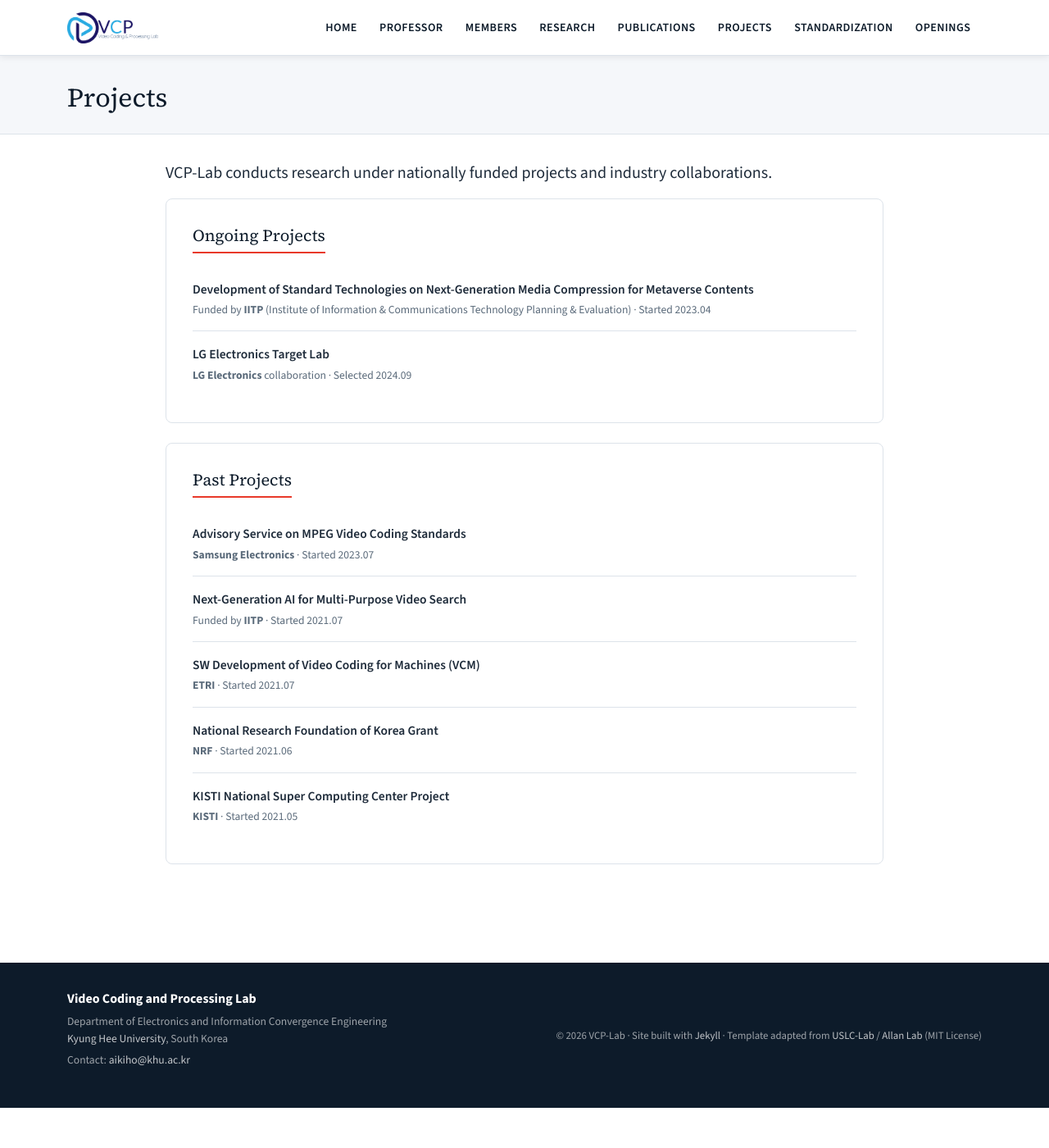
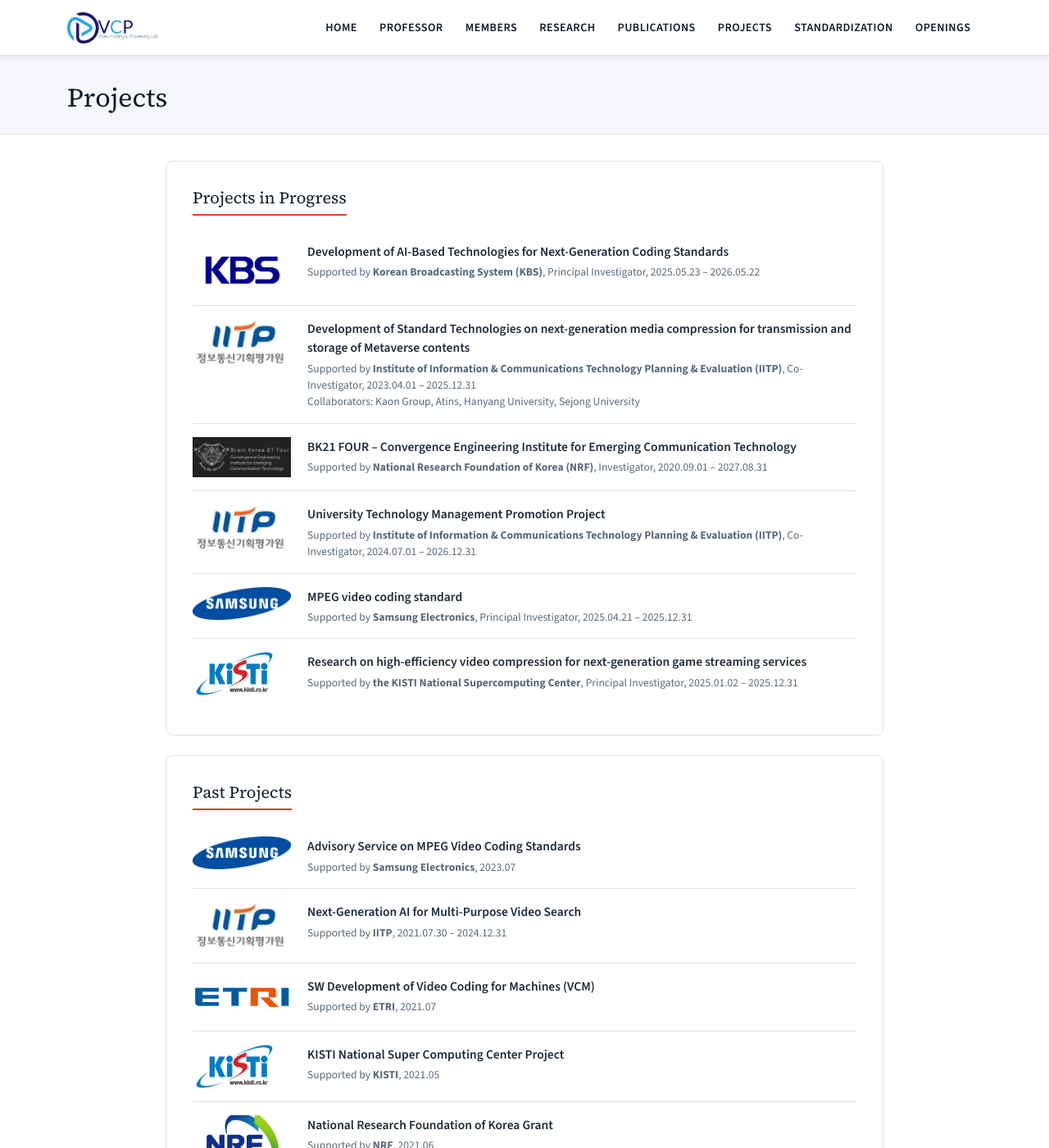
Before and after one commit to hazelran/lab_test2, a Jekyll site: the page built from _pages/projects.html, in a window 1280 px wide and 1400 px high. Shown: the whole window at 82% size. Built offline with Jekyll 4.4.1, drawn with Linux system fonts in a browser that asks for light colours.

Commit message:
Update projects.html

```diff
--- a/_pages/projects.html
+++ b/_pages/projects.html
@@ -12,50 +12,145 @@ permalink: /projects/
 
 <div class="content-section">
   <div class="container" style="max-width:900px;">
-    <p class="lead">
-      VCP-Lab conducts research under nationally funded projects and industry collaborations.
-    </p>
 
     <div class="section-card">
-      <h3>Ongoing Projects</h3>
+      <h3>Projects in Progress</h3>
 
-      <div class="pub-item">
-        <div class="pub-title">Development of Standard Technologies on Next-Generation Media Compression for Metaverse Contents</div>
-        <div class="pub-meta">Funded by <strong>IITP</strong> (Institute of Information &amp; Communications Technology Planning &amp; Evaluation) · Started 2023.04</div>
+      <div class="pub-item" style="display:flex; gap:20px; align-items:flex-start;">
+        <div style="min-width:120px; text-align:center; flex-shrink:0;">
+          <img src="{{ site.baseurl }}/images/logopic/KBS.jpg" alt="KBS"
+               style="max-width:120px; max-height:70px; object-fit:contain;"
+               onerror="this.style.display='none'">
+        </div>
+        <div>
+          <div class="pub-title">Development of AI-Based Technologies for Next-Generation Coding Standards</div>
+          <div class="pub-meta">Supported by <strong>Korean Broadcasting System (KBS)</strong>, Principal Investigator, 2025.05.23 – 2026.05.22</div>
+        </div>
       </div>
 
-      <div class="pub-item">
-        <div class="pub-title">LG Electronics Target Lab</div>
-        <div class="pub-meta"><strong>LG Electronics</strong> collaboration · Selected 2024.09</div>
+      <div class="pub-item" style="display:flex; gap:20px; align-items:flex-start;">
+        <div style="min-width:120px; text-align:center; flex-shrink:0;">
+          <img src="{{ site.baseurl }}/images/logopic/IITP.jpg" alt="IITP"
+               style="max-width:120px; max-height:70px; object-fit:contain;"
+               onerror="this.style.display='none'">
+        </div>
+        <div>
+          <div class="pub-title">Development of Standard Technologies on next-generation media compression for transmission and storage of Metaverse contents</div>
+          <div class="pub-meta">Supported by <strong>Institute of Information &amp; Communications Technology Planning &amp; Evaluation (IITP)</strong>, Co-Investigator, 2023.04.01 – 2025.12.31</div>
+          <div class="pub-meta">Collaborators: Kaon Group, Atins, Hanyang University, Sejong University</div>
+        </div>
+      </div>
+
+      <div class="pub-item" style="display:flex; gap:20px; align-items:flex-start;">
+        <div style="min-width:120px; text-align:center; flex-shrink:0;">
+          <img src="{{ site.baseurl }}/images/logopic/BK21.png" alt="BK21"
+               style="max-width:120px; max-height:70px; object-fit:contain;"
+               onerror="this.style.display='none'">
+        </div>
+        <div>
+          <div class="pub-title">BK21 FOUR – Convergence Engineering Institute for Emerging Communication Technology</div>
+          <div class="pub-meta">Supported by <strong>National Research Foundation of Korea (NRF)</strong>, Investigator, 2020.09.01 – 2027.08.31</div>
+        </div>
+      </div>
+
+      <div class="pub-item" style="display:flex; gap:20px; align-items:flex-start;">
+        <div style="min-width:120px; text-align:center; flex-shrink:0;">
+          <img src="{{ site.baseurl }}/images/logopic/IITP.jpg" alt="IITP"
+               style="max-width:120px; max-height:70px; object-fit:contain;"
+               onerror="this.style.display='none'">
+        </div>
+        <div>
+          <div class="pub-title">University Technology Management Promotion Project</div>
+          <div class="pub-meta">Supported by <strong>Institute of Information &amp; Communications Technology Planning &amp; Evaluation (IITP)</strong>, Co-Investigator, 2024.07.01 – 2026.12.31</div>
+        </div>
+      </div>
+
+      <div class="pub-item" style="display:flex; gap:20px; align-items:flex-start;">
+        <div style="min-width:120px; text-align:center; flex-shrink:0;">
+          <img src="{{ site.baseurl }}/images/logopic/sumsung.png" alt="Samsung"
+               style="max-width:120px; max-height:70px; object-fit:contain;"
+               onerror="this.style.display='none'">
+        </div>
+        <div>
+          <div class="pub-title">MPEG video coding standard</div>
+          <div class="pub-meta">Supported by <strong>Samsung Electronics</strong>, Principal Investigator, 2025.04.21 – 2025.12.31</div>
+        </div>
+      </div>
+
+      <div class="pub-item" style="display:flex; gap:20px; align-items:flex-start;">
+        <div style="min-width:120px; text-align:center; flex-shrink:0;">
+          <img src="{{ site.baseurl }}/images/logopic/KISTI.jpg" alt="KISTI"
+               style="max-width:120px; max-height:70px; object-fit:contain;"
+               onerror="this.style.display='none'">
+        </div>
+        <div>
+          <div class="pub-title">Research on high-efficiency video compression for next-generation game streaming services</div>
+          <div class="pub-meta">Supported by <strong>the KISTI National Supercomputing Center</strong>, Principal Investigator, 2025.01.02 – 2025.12.31</div>
+        </div>
       </div>
     </div>
 
-    <div class="section-card">
+    <div class="section-card mt-3">
       <h3>Past Projects</h3>
 
-      <div class="pub-item">
-        <div class="pub-title">Advisory Service on MPEG Video Coding Standards</div>
-        <div class="pub-meta"><strong>Samsung Electronics</strong> · Started 2023.07</div>
+      <div class="pub-item" style="display:flex; gap:20px; align-items:flex-start;">
+        <div style="min-width:120px; text-align:center; flex-shrink:0;">
+          <img src="{{ site.baseurl }}/images/logopic/sumsung.png" alt="Samsung"
+               style="max-width:120px; max-height:70px; object-fit:contain;"
+               onerror="this.style.display='none'">
+        </div>
+        <div>
+          <div class="pub-title">Advisory Service on MPEG Video Coding Standards</div>
+          <div class="pub-meta">Supported by <strong>Samsung Electronics</strong>, 2023.07</div>
+        </div>
       </div>
 
-      <div class="pub-item">
-        <div class="pub-title">Next-Generation AI for Multi-Purpose Video Search</div>
-        <div class="pub-meta">Funded by <strong>IITP</strong> · Started 2021.07</div>
+      <div class="pub-item" style="display:flex; gap:20px; align-items:flex-start;">
+        <div style="min-width:120px; text-align:center; flex-shrink:0;">
+          <img src="{{ site.baseurl }}/images/logopic/IITP.jpg" alt="IITP"
+               style="max-width:120px; max-height:70px; object-fit:contain;"
+               onerror="this.style.display='none'">
+        </div>
+        <div>
+          <div class="pub-title">Next-Generation AI for Multi-Purpose Video Search</div>
+          <div class="pub-meta">Supported by <strong>IITP</strong>, 2021.07.30 – 2024.12.31</div>
+        </div>
       </div>
 
-      <div class="pub-item">
-        <div class="pub-title">SW Development of Video Coding for Machines (VCM)</div>
-        <div class="pub-meta"><strong>ETRI</strong> · Started 2021.07</div>
+      <div class="pub-item" style="display:flex; gap:20px; align-items:flex-start;">
+        <div style="min-width:120px; text-align:center; flex-shrink:0;">
+          <img src="{{ site.baseurl }}/images/logopic/ETRI.png" alt="ETRI"
+               style="max-width:120px; max-height:70px; object-fit:contain;"
+               onerror="this.style.display='none'">
+        </div>
+        <div>
+          <div class="pub-title">SW Development of Video Coding for Machines (VCM)</div>
+          <div class="pub-meta">Supported by <strong>ETRI</strong>, 2021.07</div>
+        </div>
       </div>
 
-      <div class="pub-item">
-        <div class="pub-title">National Research Foundation of Korea Grant</div>
-        <div class="pub-meta"><strong>NRF</strong> · Started 2021.06</div>
+      <div class="pub-item" style="display:flex; gap:20px; align-items:flex-start;">
+        <div style="min-width:120px; text-align:center; flex-shrink:0;">
+          <img src="{{ site.baseurl }}/images/logopic/KISTI.jpg" alt="KISTI"
+               style="max-width:120px; max-height:70px; object-fit:contain;"
+               onerror="this.style.display='none'">
+        </div>
+        <div>
+          <div class="pub-title">KISTI National Super Computing Center Project</div>
+          <div class="pub-meta">Supported by <strong>KISTI</strong>, 2021.05</div>
+        </div>
       </div>
 
-      <div class="pub-item">
-        <div class="pub-title">KISTI National Super Computing Center Project</div>
-        <div class="pub-meta"><strong>KISTI</strong> · Started 2021.05</div>
+      <div class="pub-item" style="display:flex; gap:20px; align-items:flex-start;">
+        <div style="min-width:120px; text-align:center; flex-shrink:0;">
+          <img src="{{ site.baseurl }}/images/logopic/NRF.jpg" alt="NRF"
+               style="max-width:120px; max-height:70px; object-fit:contain;"
+               onerror="this.style.display='none'">
+        </div>
+        <div>
+          <div class="pub-title">National Research Foundation of Korea Grant</div>
+          <div class="pub-meta">Supported by <strong>NRF</strong>, 2021.06</div>
+        </div>
       </div>
     </div>
 
```
